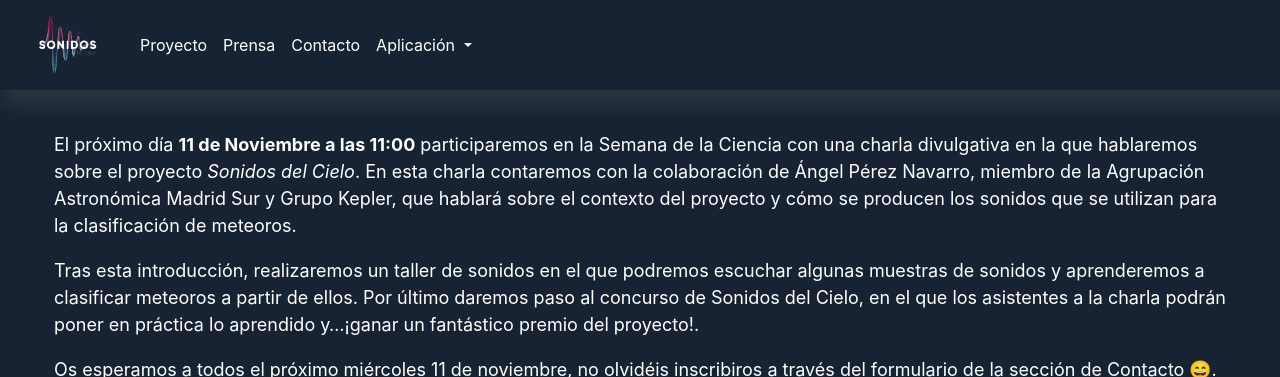
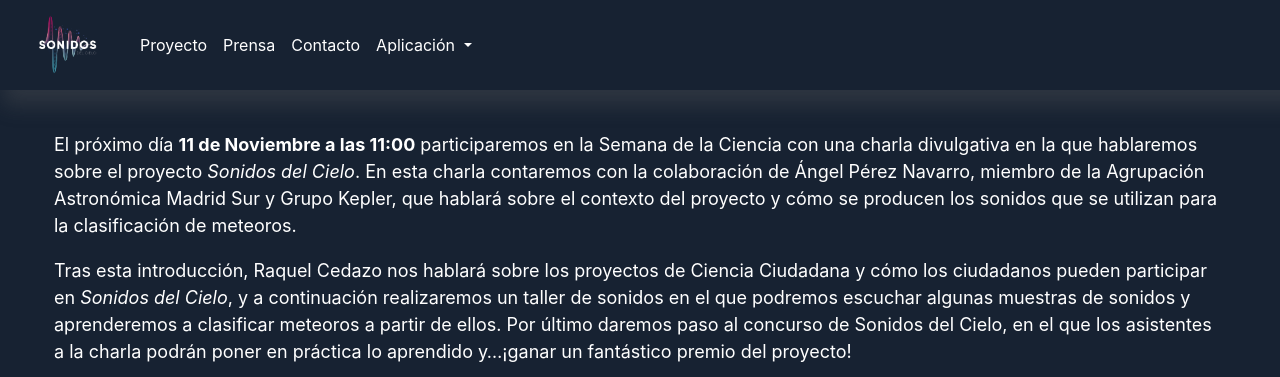
Before and after one commit to cslab-upm/sonidosdelcielo, a Jekyll site: the page built from _prensa/2020-11-03-semana-de-la-ciencia-2020.md, in a window 1280 px wide and 900 px high, scrolled down 977 px, cut to the strip 0-377 px from the top of the window. Built offline with Jekyll 4.4.1, drawn with Linux system fonts in a browser that asks for light colours; nearby versions of some CDN libraries.

Commit message:
Semana de la ciencia updated

```diff
--- a/_prensa/2020-11-03-semana-de-la-ciencia-2020.md
+++ b/_prensa/2020-11-03-semana-de-la-ciencia-2020.md
@@ -15,7 +15,7 @@ last_modified_at: 2020-11-03T16:19:55-05:00
 
 El próximo día **11 de Noviembre a las 11:00** participaremos en la Semana de la Ciencia con una charla divulgativa en la que hablaremos sobre el proyecto *Sonidos del Cielo*. En esta charla contaremos con la colaboración de Ángel Pérez Navarro, miembro de la Agrupación Astronómica Madrid Sur y Grupo Kepler, que hablará sobre el contexto del proyecto y cómo se producen los sonidos que se utilizan para la clasificación de meteoros.
 
-Tras esta introducción, realizaremos un taller de sonidos en el que podremos escuchar algunas muestras de sonidos y aprenderemos a clasificar meteoros a partir de ellos. Por último daremos paso al concurso de Sonidos del Cielo, en el que los asistentes a la charla podrán poner en práctica lo aprendido y...¡ganar un fantástico premio del proyecto!.
+Tras esta introducción, Raquel Cedazo nos hablará sobre los proyectos de Ciencia Ciudadana y cómo los ciudadanos pueden participar en *Sonidos del Cielo*, y a continuación realizaremos un taller de sonidos en el que podremos escuchar algunas muestras de sonidos y aprenderemos a clasificar meteoros a partir de ellos. Por último daremos paso al concurso de Sonidos del Cielo, en el que los asistentes a la charla podrán poner en práctica lo aprendido y...¡ganar un fantástico premio del proyecto!
 
 Os esperamos a todos el próximo miércoles 11 de noviembre, no olvidéis inscribiros a través del formulario de la sección de Contacto 😄.
 
```
